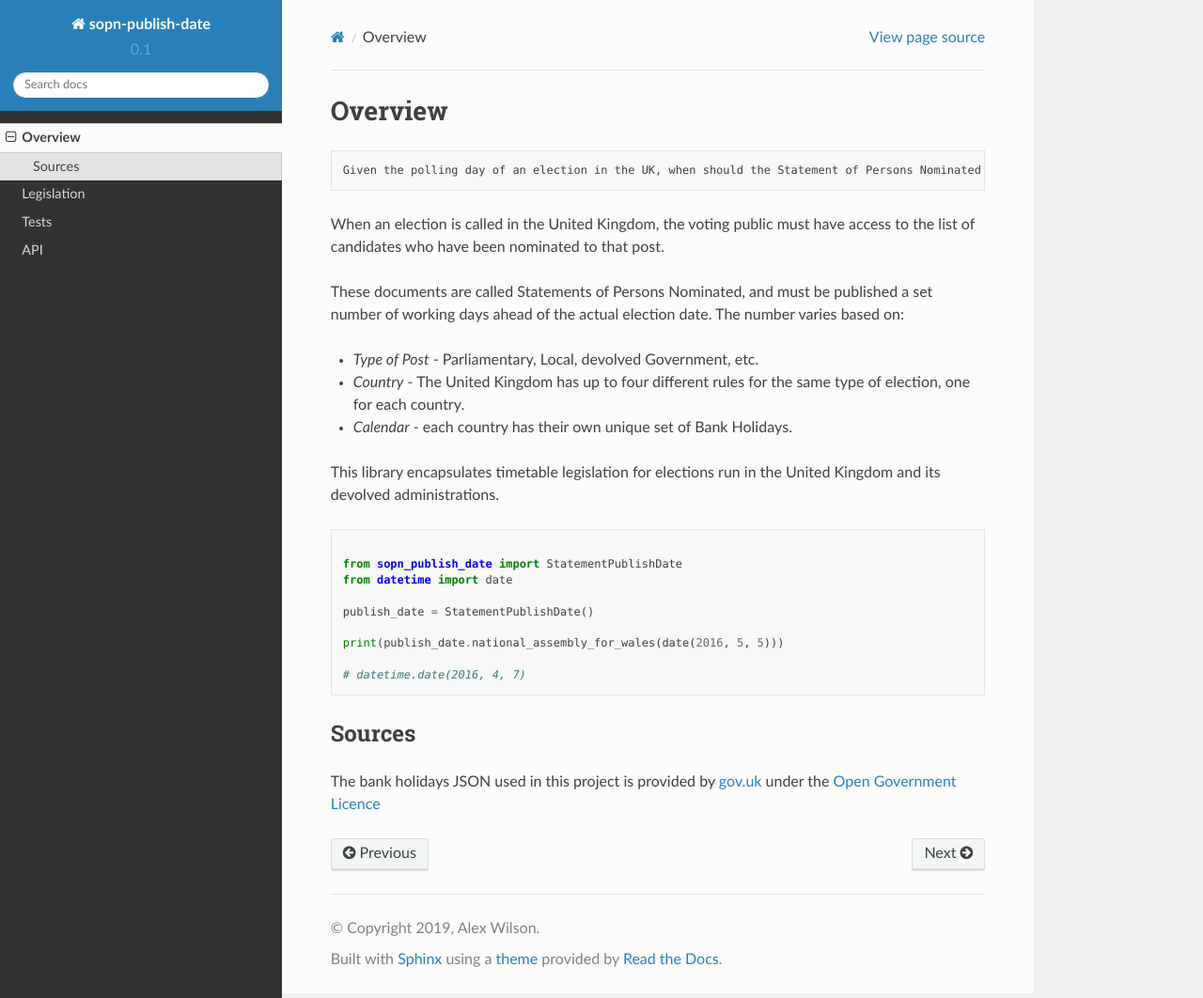
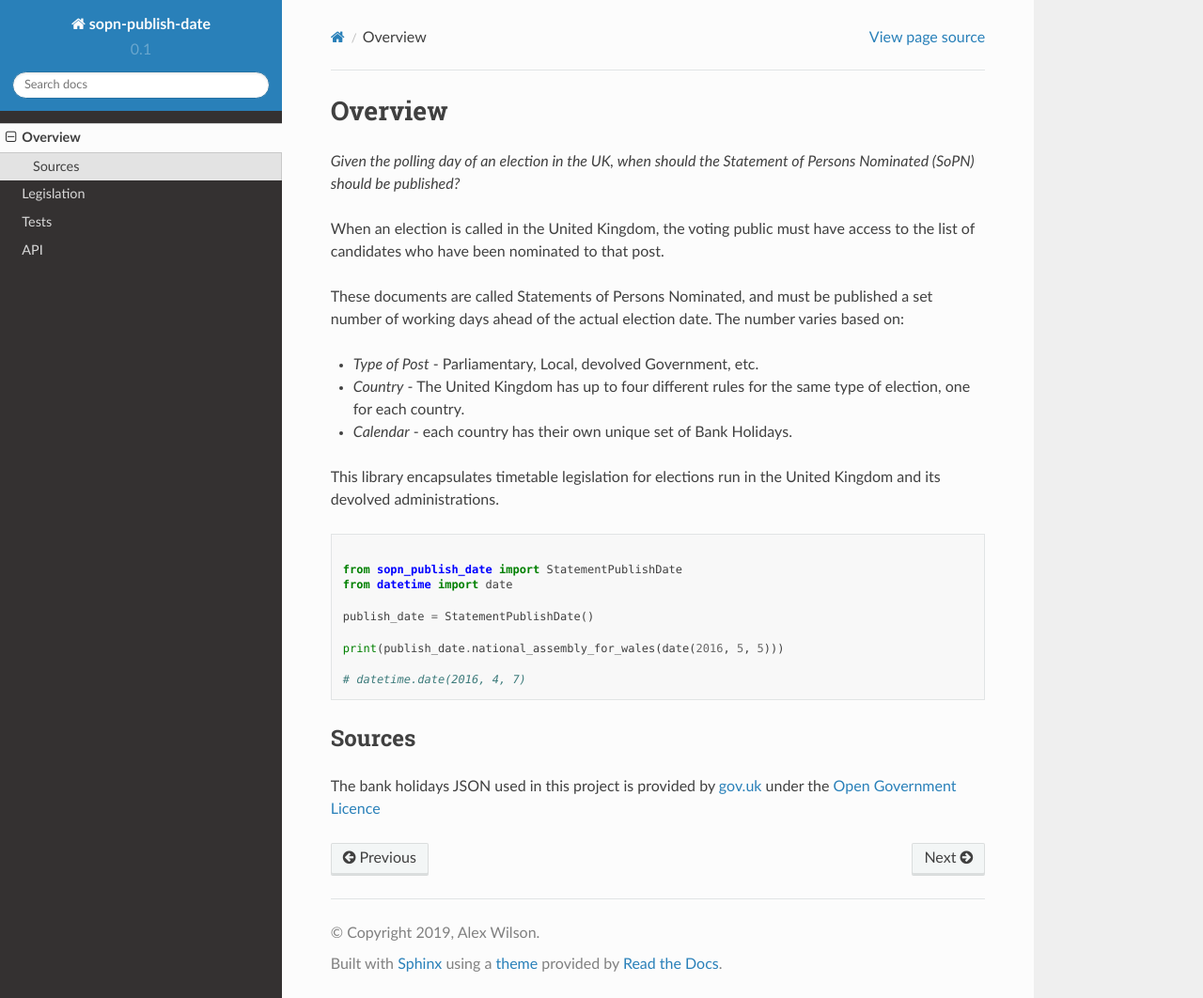
Before and after one commit to mrwilson/sopn-publish-date, a Sphinx documentation site: the page built from docs/overview.md, in a window 1280 px wide and 1062 px high. Shown: the whole window at 94% size. Built offline with Sphinx 7.4.7 and the Read the Docs theme 2.0.0, drawn with Linux system fonts in a browser that asks for light colours.

Commit message:
docs: Nah, italics look better.

```diff
--- a/docs/overview.md
+++ b/docs/overview.md
@@ -1,6 +1,6 @@
 # Overview
 
-    Given the polling day of an election in the UK, when should the Statement of Persons Nominated (SoPN) should be published?
+*Given the polling day of an election in the UK, when should the Statement of Persons Nominated (SoPN) should be published?*
 
 When an election is called in the United Kingdom, the voting public must have access to the list of candidates who have been nominated to that post.
 
```
